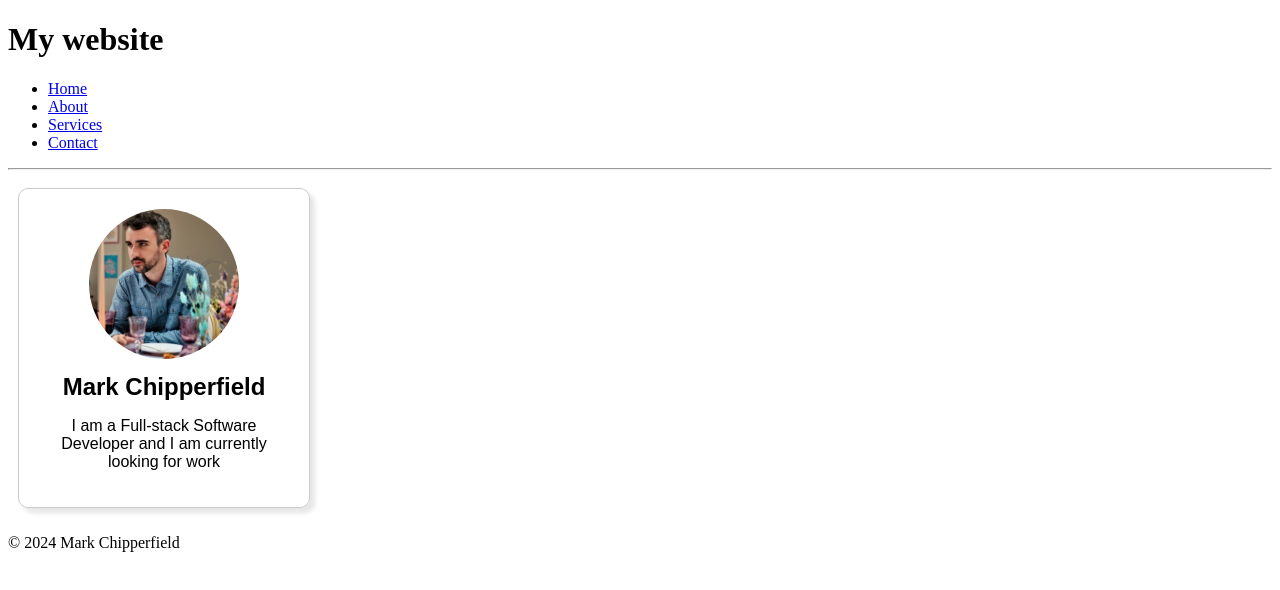
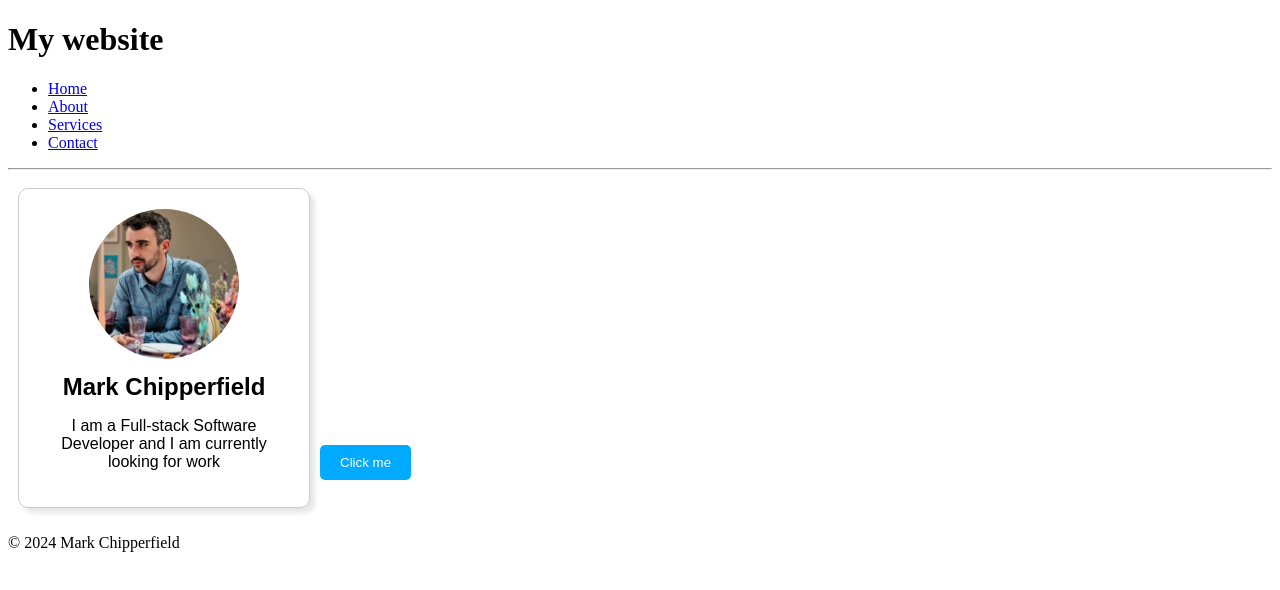
Before and after one commit to MarkChips/React-bro-code-tutorial, a React (Vite) app in the folder my-react-app/: page / in a window 1280 px wide. Shown: the top 590 px of the page. Built offline with nearby package versions, Linux system fonts and the light colour scheme.

Commit message:
feat: :sparkles: add Button module with its own unique style

```diff
--- a/my-react-app/src/App.jsx
+++ b/my-react-app/src/App.jsx
@@ -1,6 +1,7 @@
 import Header from './Header.jsx';
 import Footer from './Footer.jsx';
 import Card from './Card.jsx';
+import Button from './Button/Button.jsx';
 
 function App() {
 
@@ -8,6 +9,7 @@
     <>
       <Header />
       <Card />
+      <Button />
       <Footer />
     </>
   );
--- /dev/null
+++ b/my-react-app/src/Button/Button.jsx
@@ -0,0 +1,10 @@
+import styles from './Button.module.css';
+
+function Button() {
+
+    return (
+      <button className={styles.button}>Click me</button>
+    );
+}
+
+export default Button;
--- /dev/null
+++ b/my-react-app/src/Button/Button.module.css
@@ -0,0 +1,9 @@
+/* Modules avoid naming conflicts because unique classes are generated via a hashing algorithm. Modules are also useful if each component has its own unique style. */
+.button {
+  background-color: hsl(200, 100%, 50%);
+  color: white;
+  padding: 10px 20px;
+  border-radius: 5px;
+  border: none;
+  cursor: pointer;
+}
```
